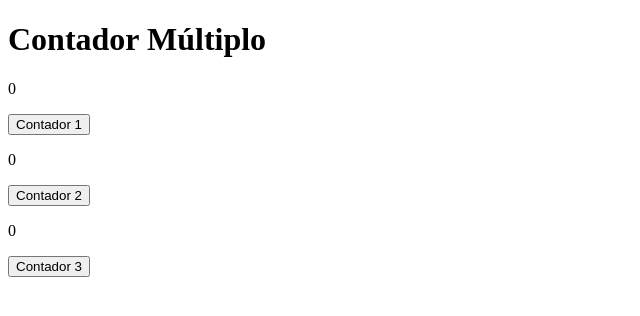
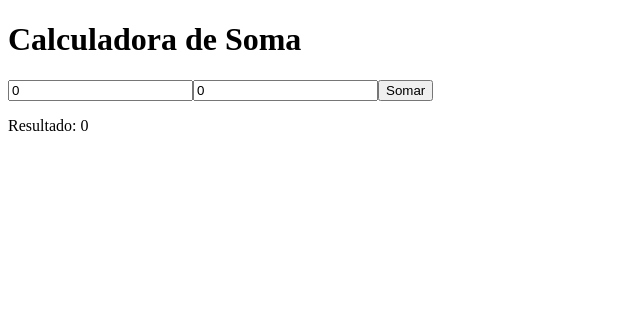
Before and after one commit to leoportogtr86/react-gerador-senhas, a React (Vite) app: page / in a window 1280 px wide. Shown: the top 316 px of the page, without its empty margins (0-640 px from the left). Built offline with nearby package versions, Linux system fonts and the light colour scheme.

Commit message:
exercicios

```diff
--- a/src/App.jsx
+++ b/src/App.jsx
@@ -1,11 +1,11 @@
 import './App.css'
-import ContadorMultiplo from "./components/ContadorMultiplo/index.jsx";
+import CalculadoraSoma from "./components/CalculadoraSoma/index.jsx";
 
 function App() {
 
     return (
         <div>
-            <ContadorMultiplo/>
+            <CalculadoraSoma/>
         </div>
     )
 }
--- /dev/null
+++ b/src/components/CalculadoraSoma/index.jsx
@@ -0,0 +1,26 @@
+// 11. **Calculadora de Soma:** Crie um componente que
+// aceita dois números como entrada e exibe a soma deles.
+
+import {useState} from 'react';
+
+const CalculadoraSoma = () => {
+    const [num1, setNum1] = useState(0);
+    const [num2, setNum2] = useState(0);
+    const [resultado, setResultado] = useState(0);
+
+    const handleSum = () => {
+        setResultado(num1 + num2);
+    }
+
+    return (
+        <div>
+            <h1>Calculadora de Soma</h1>
+            <input type="number" value={num1} onChange={(e) => setNum1(Number(e.target.value))}/>
+            <input type="number" value={num2} onChange={(e) => setNum2(Number(e.target.value))}/>
+            <button onClick={handleSum}>Somar</button>
+            <p>Resultado: {resultado}</p>
+        </div>
+    );
+}
+
+export default CalculadoraSoma;
--- /dev/null
+++ b/src/components/Form2/Form2.css
@@ -0,0 +1,37 @@
+form {
+    display: flex;
+    flex-direction: column;
+    align-items: center;
+    justify-content: center;
+    width: 100%;
+    height: 100%;
+    margin: 0 auto;
+    padding: 20px;
+    background-color: #f5f5f5;
+    border-radius: 10px;
+    box-shadow: 0 0 10px rgba(0, 0, 0, 0.1);
+    font-family: Arial, sans-serif;
+}
+
+input {
+    width: 100%;
+    margin: 10px 0;
+    padding: 10px;
+    border: 1px solid #ccc;
+    border-radius: 5px;
+}
+
+button {
+    width: 100%;
+    margin: 10px 0;
+    padding: 10px;
+    border: none;
+    border-radius: 5px;
+    background-color: #007bff;
+    color: #fff;
+    cursor: pointer;
+}
+
+button:hover {
+    background-color: #0056b3;
+}
```
Also changed, not shown: src/components/Form2/index.jsx (added, +58 -0 lines).
